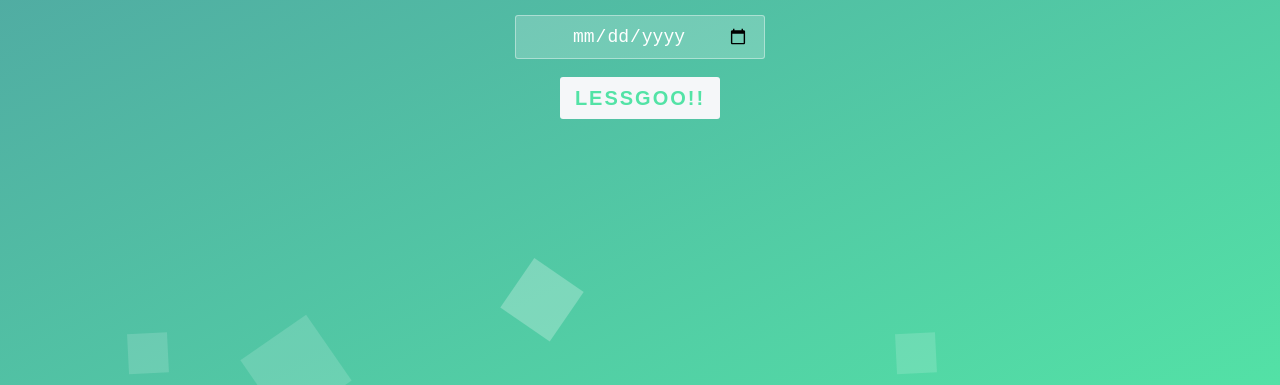
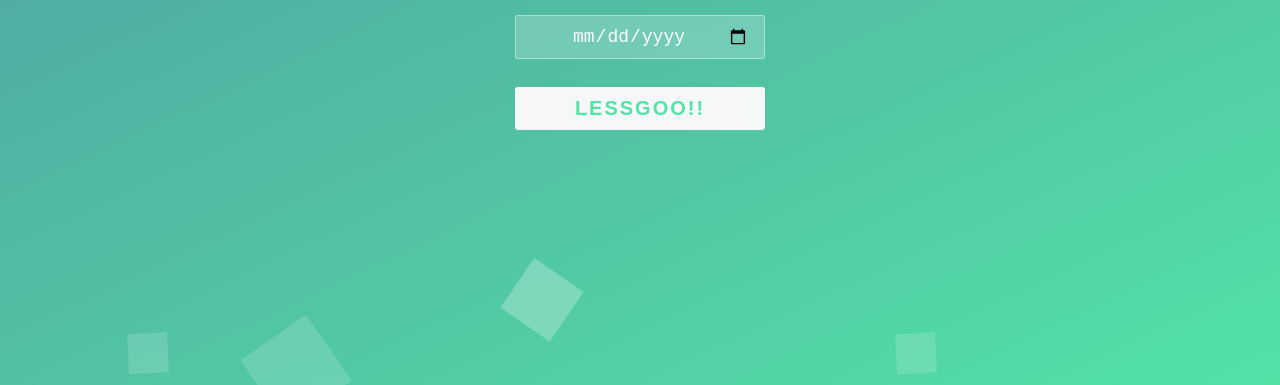
Before and after one commit to hamzah014/Birthday, a plain HTML site: page index.html in a window 1280 px wide. Shown: the part 340-725 px from the top of the page. Drawn offline with Linux system fonts and the light colour scheme; a web font is replaced by a local one.

Commit message:
Update index.html

```diff
--- a/index.html
+++ b/index.html
@@ -4,7 +4,7 @@
     <meta charset="UTF-8">
     <meta http-equiv="X-UA-Compatible" content="IE=edge">
     <meta name="viewport" content="width=device-width, initial-scale=1.0">
-    <title>Welcome!</title>
+    <title>Welcome</title>
 
 
     <style>
@@ -118,7 +118,7 @@ form input:focus {
   width: 300px;
   color: #53e3a6;
 }
-.buttons {
+form button {
   -webkit-appearance: none;
      -moz-appearance: none;
           appearance: none;
@@ -133,7 +133,7 @@ form input:focus {
   font-size: 18px;
   transition-duration: 0.25s;
 }
-.buttons {
+form button{
   background-color: #f5f7f9;
 }
 .bg-bubbles {
@@ -263,7 +263,7 @@ form input:focus {
                 <p>Select your Birthdate :</p><br>
                 <input type="date" id="bdate" placeholder="Birthdate">
                 <br>
-                <a class="btn-lesgo buttons" onclick="lesgo()">LESSGOO!!</a>
+                <button class="btn-lesgo buttons" onclick="lesgo()">LESSGOO!!</button>
             </form>
         </div>
 
```
